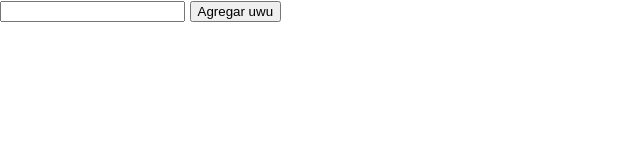
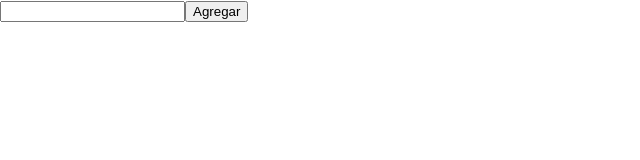
Before and after one commit to Ciervos/practicaTodoListReact, a React (Create React App) app: page / in a window 1280 px wide. Shown: the top 160 px of the page, without its empty margins (0-640 px from the left). Built offline with nearby package versions, Linux system fonts and the light colour scheme.

Commit message:
practica callback en clases

```diff
--- a/src/App.js
+++ b/src/App.js
@@ -1,14 +1,20 @@
-import React from 'react';
-import logo from './logo.svg';
-import './App.css';
-import Todolistsincall from './components/todolistsincall/index';
+import React from "react";
+import Tasks from "./components/todolistcall/Task/index";
+import AddTask from "./components/todolistcall/AddTask/AddTask";
 
-function App() {
-  return (
-<div>
-  <Todolistsincall/>
-  </div>
-  );
+class App extends React.Component {
+handleCall(){
+  console.log("hello")
+}
+
+  render() {
+    return (
+      <>
+        <AddTask propDePrueba={()=> this.handleCall()}/>
+        <Tasks />
+      </>
+    );
+  }
 }
 
 export default App;
--- /dev/null
+++ b/src/components/todolistcall/AddTask/AddTask.js
@@ -0,0 +1,36 @@
+import React from "react";
+
+class AddTask extends React.Component {
+  constructor(props) {
+    super(props);
+
+    this.state = {
+      inputValue: ""
+    };
+  }
+
+  handleChange(e) {
+    const { value } = e.target;
+    this.setState({
+      inputValue: value
+    });
+  }
+
+  handleClick() {
+    const { inputValue } = this.state;
+    if (inputValue !== "") {
+      this.props.propDePrueba();
+    }
+  }
+
+  render() {
+    return (
+      <>
+        <input onChange={(e) => this.handleChange(e)} type="text" />
+        <button onClick={()=> this.handleClick()}>Agregar</button>
+      </>
+    );
+  }
+}
+
+export default AddTask;
--- /dev/null
+++ b/src/components/todolistcall/Task/index.js
@@ -0,0 +1,16 @@
+import React from "react";
+import Task from "../Task";
+
+class Tasks extends React.Component {
+  render() {
+    return (
+      <ul className="taskContainer">
+        {[].map((name, key) => {
+          return <Task name={name} key={key} />;
+        })}
+      </ul>
+    );
+  }
+}
+
+export default Tasks;
```
